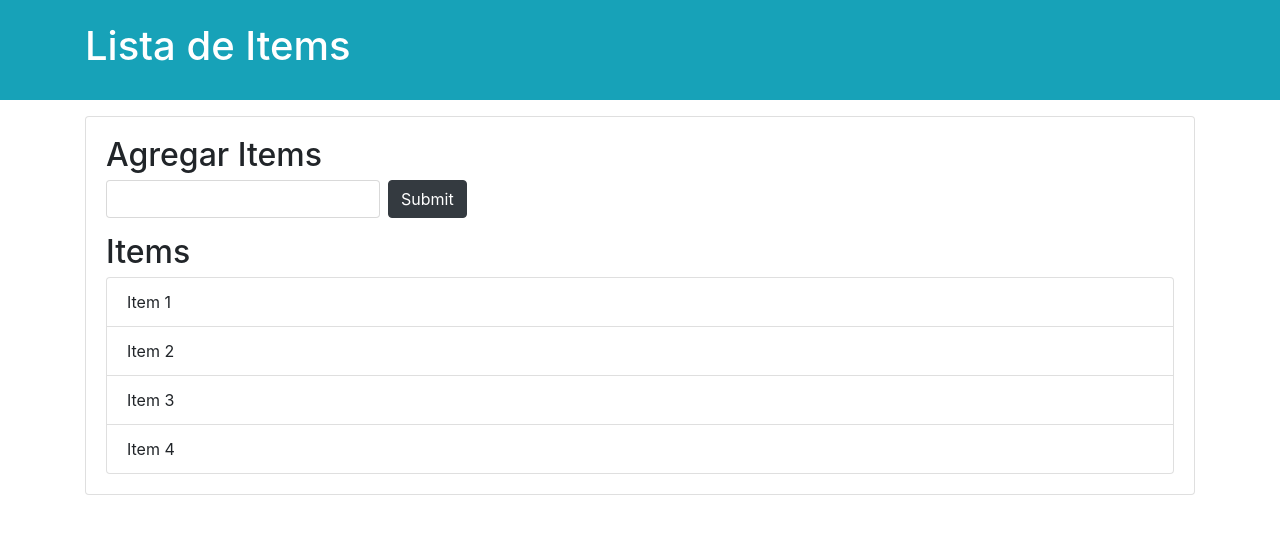
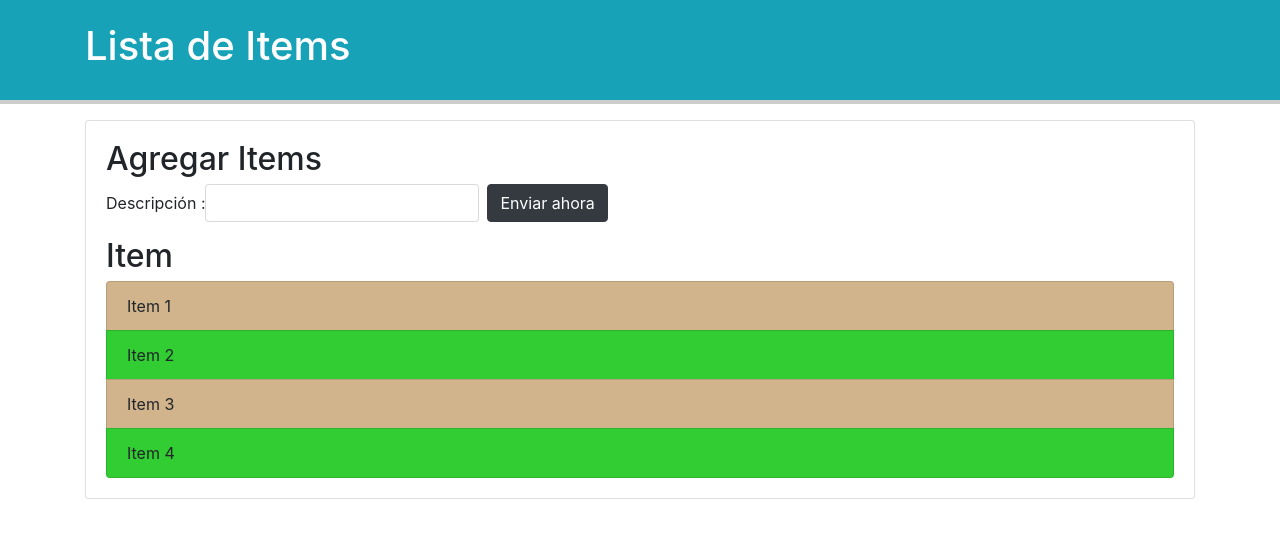
Before and after one commit to sSiL3M0N/JavaScriptEjercicios, a plain HTML site: page index.html in a window 1280 px wide. Drawn offline with nearby package versions, Linux system fonts and the light colour scheme.

Commit message:
Uso de document.querySelectorAll(); Consulta por selectores

```diff
--- a/index.html
+++ b/index.html
@@ -18,11 +18,12 @@
     <h2 class="title">Agregar Items</h2>
 
     <form class="form-inline mb-3">
-      <input type="text" class="form-control mr-2">
+      <label for="des">Descripción :</label>
+      <input type="text" class="form-control mr-2" name="des" id="des">
       <input type="submit" class="btn btn-dark" value="Submit">
     </form>
 
-    <h2 class="title">Items</h2>
+    <h2 class="title">Item</h2>
     <ul id="items" class="list-group">
       <li class="list-group-item">Item 1</li>
       <li class="list-group-item">Item 2</li>
--- a/js/selectores.js
+++ b/js/selectores.js
@@ -0,0 +1,25 @@
+/*Selectores y n child */
+console.log("ss");
+
+var header=document.querySelector("#main-header");
+header.style.borderBottom ="solid 4px #ccc";
+
+//var item=document.querySelector('input');
+var itemA=document.querySelectorAll('input');
+
+//[] permite acceder a las propiedades de cada etiqueta
+var inputEnviar=document.querySelector('input[type="submit"]');
+inputEnviar.value="Enviar ahora";
+
+//var inputSubmit=document.querySelector('input[min="1"]');
+
+/*nth-child() odd:inpar even:par*/
+
+var valoresImpar=document.querySelectorAll('li:nth-child(odd)');
+var valorespar=document.querySelectorAll('li:nth-child(even)');
+
+for(var i=0;i<valoresImpar.length;i++){
+    valoresImpar[i].style.backgroundColor="Tan";
+    valorespar[i].style.backgroundColor="LimeGreen";
+
+}
```
